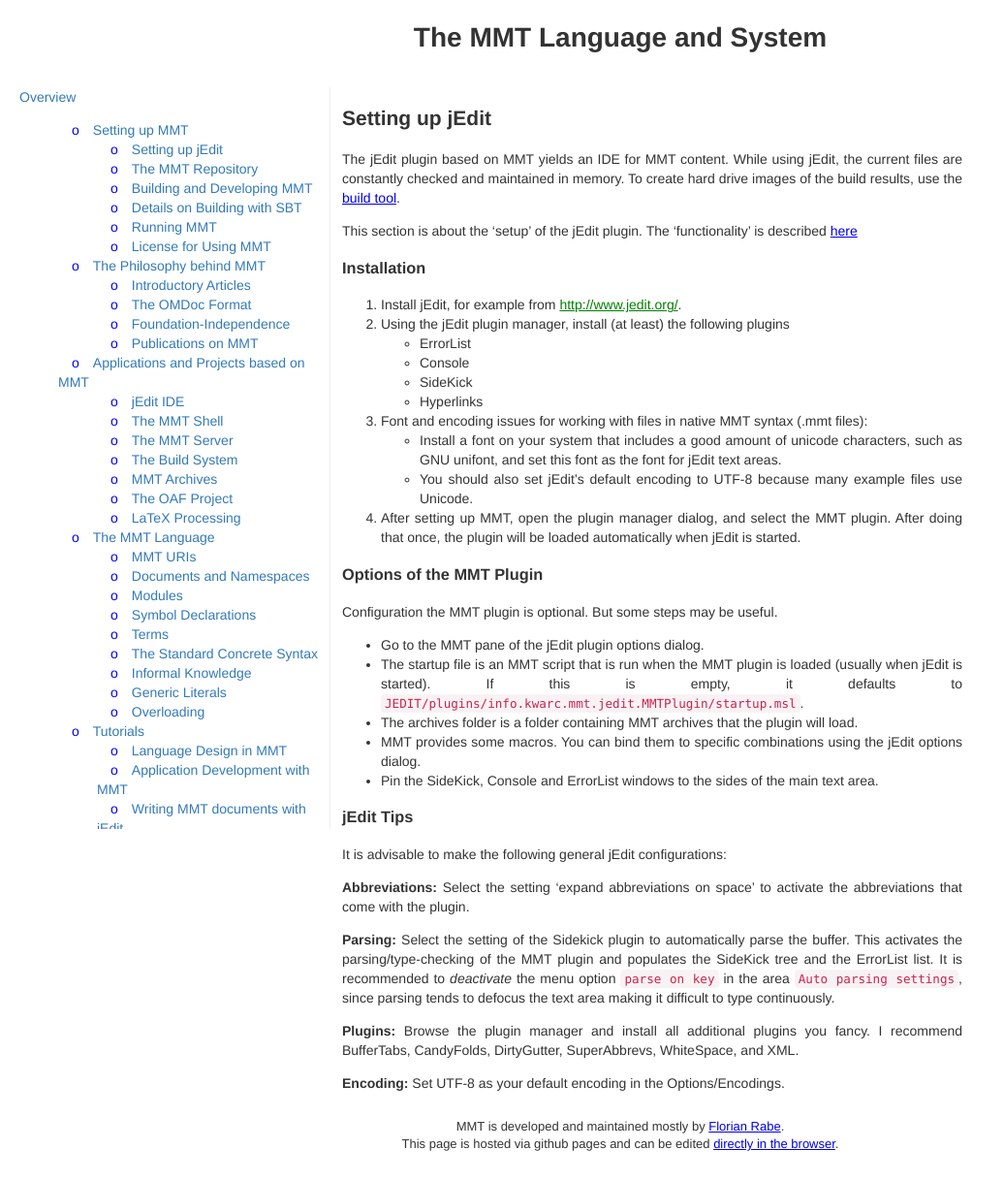
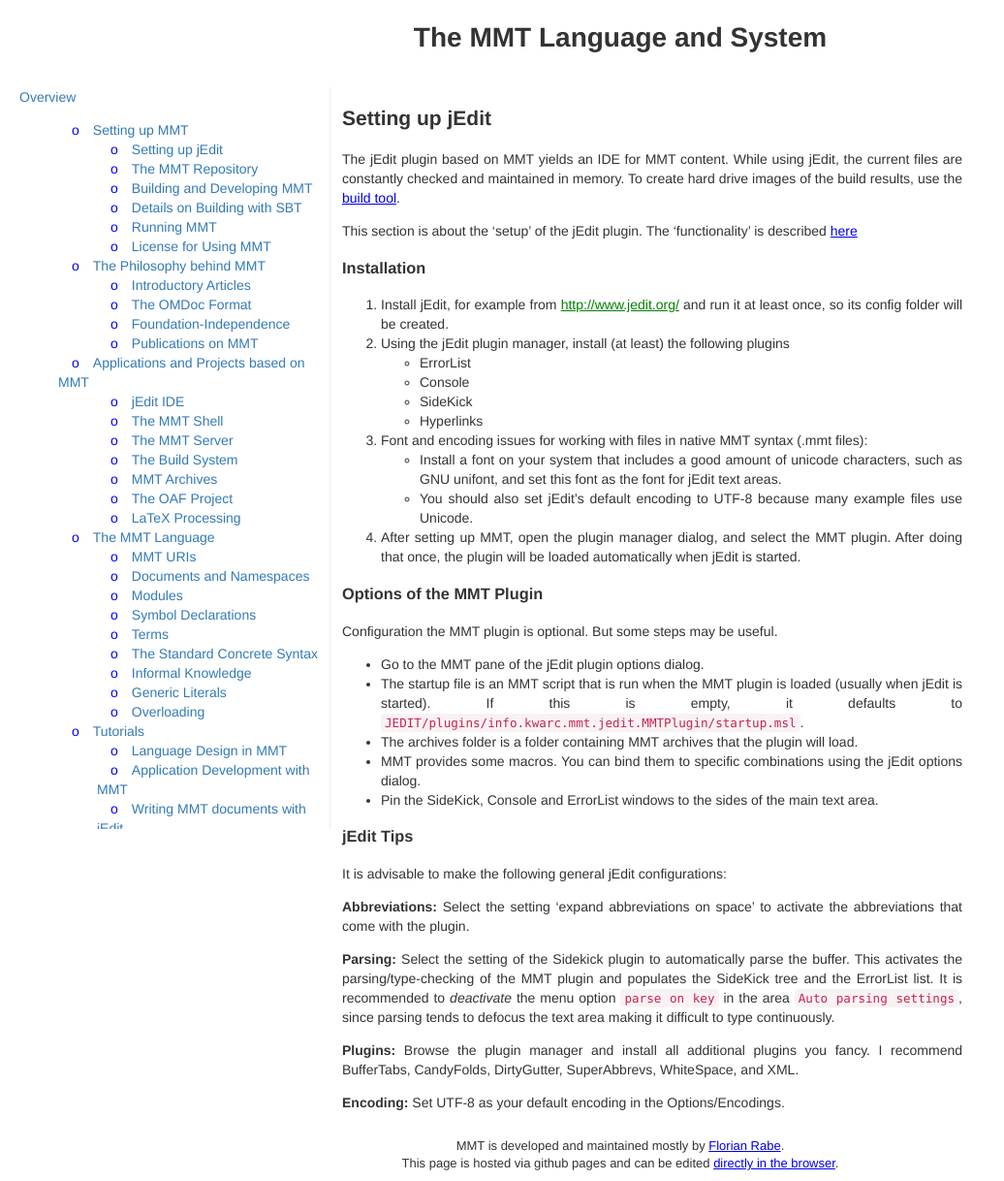
Before and after one commit to UniFormal/uniformal.github.io, a Jekyll site: the page built from doc/setup/jedit.md, in a window 1280 px wide. Shown: the whole page at 97% size, without its empty margins (0-1036 px from the left). Built offline with Jekyll 4.4.1, drawn with Linux system fonts in a browser that asks for light colours.

Commit message:
Update jedit.md

```diff
--- a/doc/setup/jedit.md
+++ b/doc/setup/jedit.md
@@ -12,7 +12,7 @@
 
 ### Installation
 
-1. Install jEdit, for example from [http://www.jedit.org/](http://www.jedit.org/).
+1. Install jEdit, for example from [http://www.jedit.org/](http://www.jedit.org/) and run it at least once, so its config folder will be created.
 2. Using the jEdit plugin manager, install (at least) the following plugins
   * ErrorList
   * Console
```
